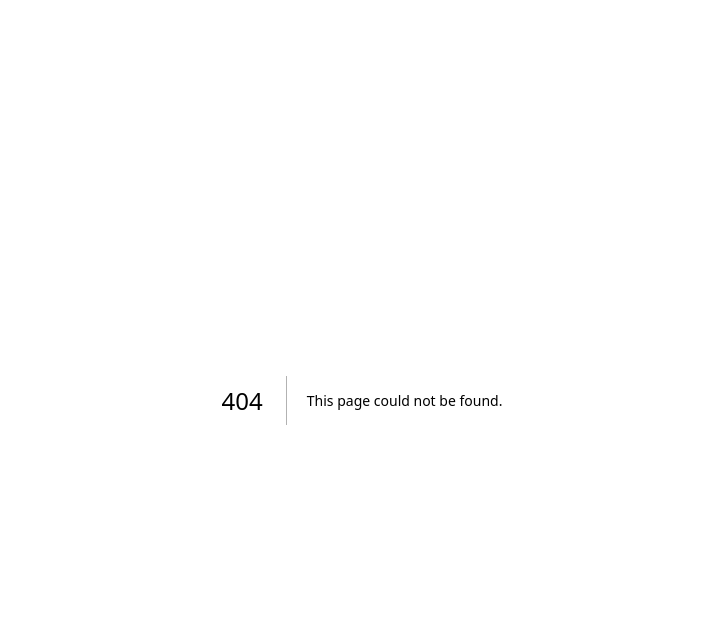
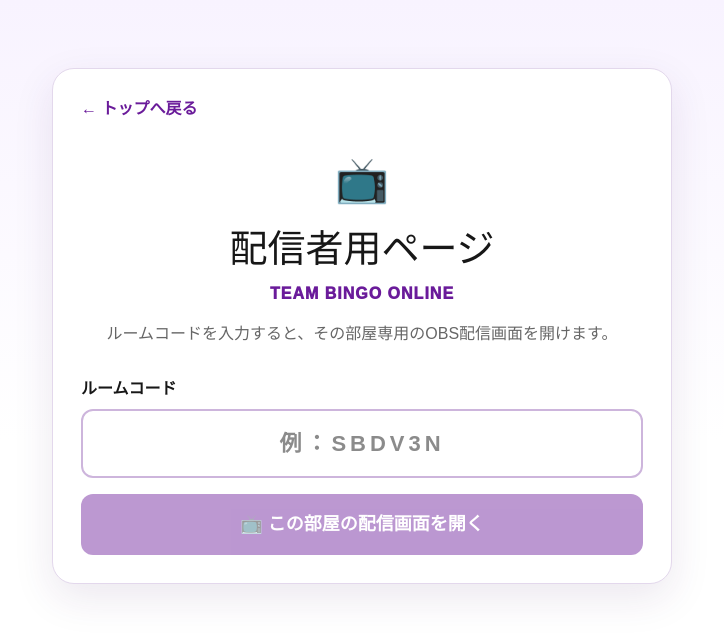
Before and after one commit to nanahoshiman/team-bingo-online, a Next.js app: page /stream in a window 1280 px wide. Before the commit this address had no page. Shown: the top 634 px of the page, without its empty margins (278-1002 px from the left). Built offline with nearby package versions, Linux system fonts and the light colour scheme.

Commit message:
Improve OBS overlay and add streamer page

```diff
--- a/app/page.tsx
+++ b/app/page.tsx
@@ -1447,6 +1447,26 @@ export default function Home() {
         )}
 
 
+        <button
+          type="button"
+          onClick={() => router.push("/stream")}
+          style={{
+            width: "100%",
+            marginTop: 18,
+            padding: "14px 18px",
+            border: "2px solid #6a1b9a",
+            borderRadius: 12,
+            backgroundColor: "white",
+            color: "#6a1b9a",
+            fontSize: 16,
+            fontWeight: 900,
+            cursor: "pointer",
+          }}
+        >
+          📺 配信者用ページを開く
+        </button>
+
+
 
         {gameMode ===
 
--- a/app/room/[roomCode]/stream/page.tsx
+++ b/app/room/[roomCode]/stream/page.tsx
@@ -205,47 +205,37 @@ export default function StreamPage() {
           height: "100%",
           display: "grid",
           gridTemplateColumns: "minmax(0, 1fr) 31%",
-          gridTemplateRows: "minmax(0, 1fr) 25%",
+          gridTemplateRows: "minmax(0, 1fr) 24%",
           gap: 12,
           padding: 12,
           boxSizing: "border-box",
         }}
       >
-        {/* 左上は意図的に空白。OBSで下のゲーム映像を見せる透明領域。 */}
+        {/* 左上：OBSでゲーム映像を見せる透明領域 */}
         <div style={{ gridColumn: "1", gridRow: "1", background: "transparent", pointerEvents: "none" }} />
 
-        {/* L字の縦側：ビンゴ盤面 */}
+        {/* 右側全体をビンゴ専用にして、2枚を大きく正方形に近づける */}
         <aside
           style={{
             gridColumn: "2",
-            gridRow: "1",
+            gridRow: "1 / -1",
             display: "grid",
             gridTemplateRows: "1fr 1fr",
             gap: 12,
             minHeight: 0,
           }}
         >
-          <StreamBoard
-            team="blue"
-            ids={boardData?.blue ?? []}
-            boardSize={boardSize}
-            claimed={blueClaimed}
-          />
-          <StreamBoard
-            team="red"
-            ids={boardData?.red ?? []}
-            boardSize={boardSize}
-            claimed={redClaimed}
-          />
+          <StreamBoard team="blue" ids={boardData?.blue ?? []} boardSize={boardSize} claimed={blueClaimed} />
+          <StreamBoard team="red" ids={boardData?.red ?? []} boardSize={boardSize} claimed={redClaimed} />
         </aside>
 
-        {/* L字の横側：対戦カード・スコア・メンバー */}
+        {/* 下段は左側だけ。対戦カード＋メンバー、ROOM/勝敗 */}
         <section
           style={{
-            gridColumn: "1 / -1",
+            gridColumn: "1",
             gridRow: "2",
             display: "grid",
-            gridTemplateColumns: showMembers ? "1.55fr 0.55fr 1fr" : "1.8fr 0.7fr",
+            gridTemplateColumns: "minmax(0, 1fr) 28%",
             gap: 12,
             minHeight: 0,
           }}
@@ -253,12 +243,15 @@ export default function StreamPage() {
           <div
             style={{
               minWidth: 0,
-              padding: 12,
+              padding: 10,
               borderRadius: 14,
               border: "2px solid rgba(255,255,255,0.2)",
               background: "rgba(8,9,13,0.96)",
               display: "grid",
+              gridTemplateRows: showMembers ? "minmax(0, 1fr) auto" : "1fr",
+              gap: 8,
               alignItems: "center",
+              overflow: "hidden",
             }}
           >
             <OverlayMatchInfo
@@ -268,47 +261,47 @@ export default function StreamPage() {
               activeRed={redPlayers.filter((p) => activeRedPlayerIds.includes(p.id))}
               activeBlue={bluePlayers.filter((p) => activeBluePlayerIds.includes(p.id))}
             />
+
+            {showMembers && (
+              <div style={{ display: "grid", gridTemplateColumns: "1fr 1fr", gap: 8, minWidth: 0 }}>
+                <CompactMembers team="red" players={redPlayers} activeIds={activeIds} />
+                <CompactMembers team="blue" players={bluePlayers} activeIds={activeIds} />
+              </div>
+            )}
           </div>
 
           <div
             style={{
-              padding: 12,
+              padding: 10,
               borderRadius: 14,
               border: "2px solid rgba(255,255,255,0.2)",
               background: "rgba(8,9,13,0.96)",
               display: "flex",
               flexDirection: "column",
               justifyContent: "center",
-              gap: 10,
+              gap: 9,
               minWidth: 0,
+              overflow: "hidden",
             }}
           >
-            <div style={{ display: "flex", justifyContent: "space-between", alignItems: "center", gap: 8 }}>
+            <div style={{ display: "flex", justifyContent: "space-between", alignItems: "center", gap: 6 }}>
               <div style={{ minWidth: 0 }}>
-                <div style={{ fontSize: 11, opacity: 0.58, fontWeight: 900 }}>TEAM BINGO ONLINE</div>
-                <div style={{ fontSize: 18, fontWeight: 1000, whiteSpace: "nowrap" }}>ROOM {roomCode}</div>
+                <div style={{ fontSize: 10, opacity: 0.58, fontWeight: 900 }}>TEAM BINGO ONLINE</div>
+                <div style={{ fontSize: 16, fontWeight: 1000, whiteSpace: "nowrap" }}>ROOM {roomCode}</div>
               </div>
               <StatusBadge status={matchStatus} />
             </div>
-            <div style={{ display: "grid", gridTemplateColumns: "1fr auto 1fr", alignItems: "center", gap: 8 }}>
+            <div style={{ display: "grid", gridTemplateColumns: "1fr auto 1fr", alignItems: "center", gap: 5 }}>
               <Score team="red" count={matchResults.filter((r) => r.winning_team === "red").length} />
-              <div style={{ fontSize: 11, fontWeight: 1000, opacity: 0.55, textAlign: "center" }}>WINS</div>
+              <div style={{ fontSize: 10, fontWeight: 1000, opacity: 0.55, textAlign: "center" }}>WINS</div>
               <Score team="blue" count={matchResults.filter((r) => r.winning_team === "blue").length} />
             </div>
           </div>
-
-          {showMembers && (
-            <div style={{ display: "grid", gridTemplateRows: "1fr 1fr", gap: 8, minHeight: 0 }}>
-              <MemberBar team="red" players={redPlayers} activeIds={activeIds} />
-              <MemberBar team="blue" players={bluePlayers} activeIds={activeIds} />
-            </div>
-          )}
         </section>
       </div>
     </main>
   );
 }
-
 
 function OverlayMatchInfo({
   status,
@@ -542,7 +535,7 @@ function StreamBoard({
       {!ids.length ? (
         <div style={{ height: "calc(100% - 40px)", display: "grid", placeItems: "center", opacity: 0.5, fontWeight: 900 }}>盤面生成待ち</div>
       ) : (
-        <div style={{ display: "grid", gridTemplateColumns: `repeat(${boardSize}, minmax(0, 1fr))`, gap: 5 }}>
+        <div style={{ width: "min(100%, 46vh)", margin: "0 auto", display: "grid", gridTemplateColumns: `repeat(${boardSize}, minmax(0, 1fr))`, gap: 5 }}>
           {ids.map((id, index) => {
             const character = getCharacter(id);
             const acquired = index === centerIndex || claimed.has(id);
@@ -570,6 +563,59 @@ function StreamBoard({
         </div>
       )}
     </section>
+  );
+}
+
+
+function CompactMembers({
+  team,
+  players,
+  activeIds,
+}: {
+  team: Team;
+  players: Player[];
+  activeIds: Set<string>;
+}) {
+  const color = team === "red" ? "#ff5252" : "#448aff";
+
+  return (
+    <div
+      style={{
+        minWidth: 0,
+        padding: "5px 7px",
+        borderRadius: 9,
+        border: `1px solid ${color}`,
+        background: "rgba(255,255,255,0.035)",
+        display: "flex",
+        alignItems: "center",
+        gap: 6,
+        overflow: "hidden",
+      }}
+    >
+      <div style={{ color, fontSize: 10, fontWeight: 1000, whiteSpace: "nowrap" }}>
+        {team === "red" ? "🔴 RED" : "🔵 BLUE"}
+      </div>
+      <div style={{ display: "flex", gap: 5, minWidth: 0, overflow: "hidden" }}>
+        {players.map((player) => (
+          <div
+            key={player.id}
+            style={{
+              padding: "3px 6px",
+              borderRadius: 999,
+              background: activeIds.has(player.id) ? color : "rgba(255,255,255,0.1)",
+              color: activeIds.has(player.id) ? "white" : "rgba(255,255,255,0.72)",
+              fontSize: 10,
+              fontWeight: 900,
+              whiteSpace: "nowrap",
+            }}
+          >
+            {player.player_name}
+            {player.is_leader ? " ⭐" : ""}
+            {player.is_host ? " 👑" : ""}
+          </div>
+        ))}
+      </div>
+    </div>
   );
 }
 
--- /dev/null
+++ b/app/stream/page.tsx
@@ -0,0 +1,127 @@
+"use client";
+
+import { useState } from "react";
+import { useRouter } from "next/navigation";
+
+export default function StreamLauncherPage() {
+  const router = useRouter();
+  const [roomCode, setRoomCode] = useState("");
+
+  const normalized = roomCode.trim().toUpperCase().replace(/[^A-Z0-9]/g, "").slice(0, 6);
+  const ready = normalized.length === 6;
+
+  function openStream() {
+    if (!ready) return;
+    router.push(`/room/${normalized}/stream`);
+  }
+
+  return (
+    <main
+      style={{
+        minHeight: "100vh",
+        background: "linear-gradient(180deg, #f8f3ff 0%, #ffffff 55%)",
+        padding: "28px 16px",
+        boxSizing: "border-box",
+        fontFamily: "Arial, Helvetica, sans-serif",
+      }}
+    >
+      <section
+        style={{
+          width: "min(100%, 620px)",
+          margin: "40px auto",
+          background: "white",
+          border: "1px solid #e3d8ec",
+          borderRadius: 22,
+          padding: "28px",
+          boxSizing: "border-box",
+          boxShadow: "0 14px 40px rgba(72, 30, 95, 0.10)",
+        }}
+      >
+        <button
+          type="button"
+          onClick={() => router.push("/")}
+          style={{ border: "none", background: "transparent", padding: 0, color: "#6a1b9a", fontWeight: 900, cursor: "pointer" }}
+        >
+          ← トップへ戻る
+        </button>
+
+        <div style={{ textAlign: "center", marginTop: 26 }}>
+          <div style={{ fontSize: 44 }}>📺</div>
+          <h1 style={{ margin: "8px 0 4px", fontSize: "clamp(26px, 6vw, 38px)" }}>配信者用ページ</h1>
+          <div style={{ color: "#6a1b9a", fontWeight: 1000, letterSpacing: 1 }}>TEAM BINGO ONLINE</div>
+          <p style={{ color: "#666", lineHeight: 1.7, marginTop: 14 }}>
+            ルームコードを入力すると、その部屋専用のOBS配信画面を開けます。
+          </p>
+        </div>
+
+        <label style={{ display: "grid", gap: 8, marginTop: 30, fontWeight: 900 }}>
+          ルームコード
+          <input
+            value={roomCode}
+            onChange={(e) =>
+              setRoomCode(e.target.value.toUpperCase().replace(/[^A-Z0-9]/g, "").slice(0, 6))
+            }
+            onKeyDown={(e) => {
+              if (e.key === "Enter") openStream();
+            }}
+            placeholder="例：SBDV3N"
+            maxLength={6}
+            autoCapitalize="characters"
+            style={{
+              width: "100%",
+              boxSizing: "border-box",
+              padding: "16px",
+              border: "2px solid #cdb5dc",
+              borderRadius: 12,
+              fontSize: 22,
+              fontWeight: 900,
+              textAlign: "center",
+              letterSpacing: 4,
+              textTransform: "uppercase",
+            }}
+          />
+        </label>
+
+        <button
+          type="button"
+          onClick={openStream}
+          disabled={!ready}
+          style={{
+            width: "100%",
+            marginTop: 16,
+            padding: "17px 20px",
+            border: "none",
+            borderRadius: 12,
+            background: "#6a1b9a",
+            color: "white",
+            fontSize: 18,
+            fontWeight: 1000,
+            cursor: ready ? "pointer" : "default",
+            opacity: ready ? 1 : 0.45,
+          }}
+        >
+          📺 この部屋の配信画面を開く
+        </button>
+
+        {ready && (
+          <div
+            style={{
+              marginTop: 20,
+              padding: 16,
+              borderRadius: 12,
+              background: "#f6f0fa",
+              border: "1px solid #dfcde9",
+              lineHeight: 1.7,
+            }}
+          >
+            <div style={{ fontWeight: 1000, color: "#4a126d" }}>OBSブラウザソース用</div>
+            <div style={{ marginTop: 5, fontFamily: "monospace", fontSize: 13, wordBreak: "break-all", color: "#555" }}>
+              /room/{normalized}/stream
+            </div>
+            <div style={{ marginTop: 8, fontSize: 13, color: "#777" }}>OBSでは幅1920・高さ1080で使用します。</div>
+          </div>
+        )}
+      </section>
+    </main>
+  );
+}
```
